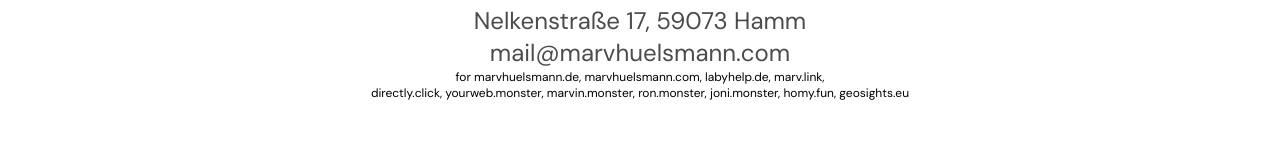
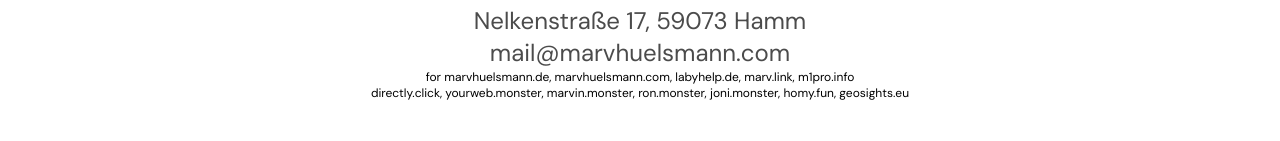
Before and after one commit to marvinhuelsmann/marvhuelsmann, a Next.js app: page /imprint in a window 1280 px wide. Shown: the part 797-938 px from the top of the page. Built offline with nearby package versions, Linux system fonts and the light colour scheme.

Commit message:
adding m1pro.info

```diff
--- a/package.json
+++ b/package.json
@@ -8,6 +8,7 @@
   "dependencies": {
     "@headlessui/react": "^1.4.0",
     "axios": "^0.21.4",
+    "firebase": "^9.1.2",
     "next": "latest",
     "react": "^17.0.2",
     "react-dom": "^17.0.2",
--- a/pages/imprint.js
+++ b/pages/imprint.js
@@ -48,7 +48,7 @@ export default function Imprint() {
                             mail@marvhuelsmann.com
                         </h2>
                         <p className={"text-xs text-black dark:text-white"}>
-                            for marvhuelsmann.de, marvhuelsmann.com, labyhelp.de, marv.link,
+                            for marvhuelsmann.de, marvhuelsmann.com, labyhelp.de, marv.link, m1pro.info
                             <br/>
                             directly.click, yourweb.monster, marvin.monster, ron.monster, joni.monster, homy.fun,
                             geosights.eu
```
Also changed, not shown: 1 other file (tests, documents, lock files or other folders).
